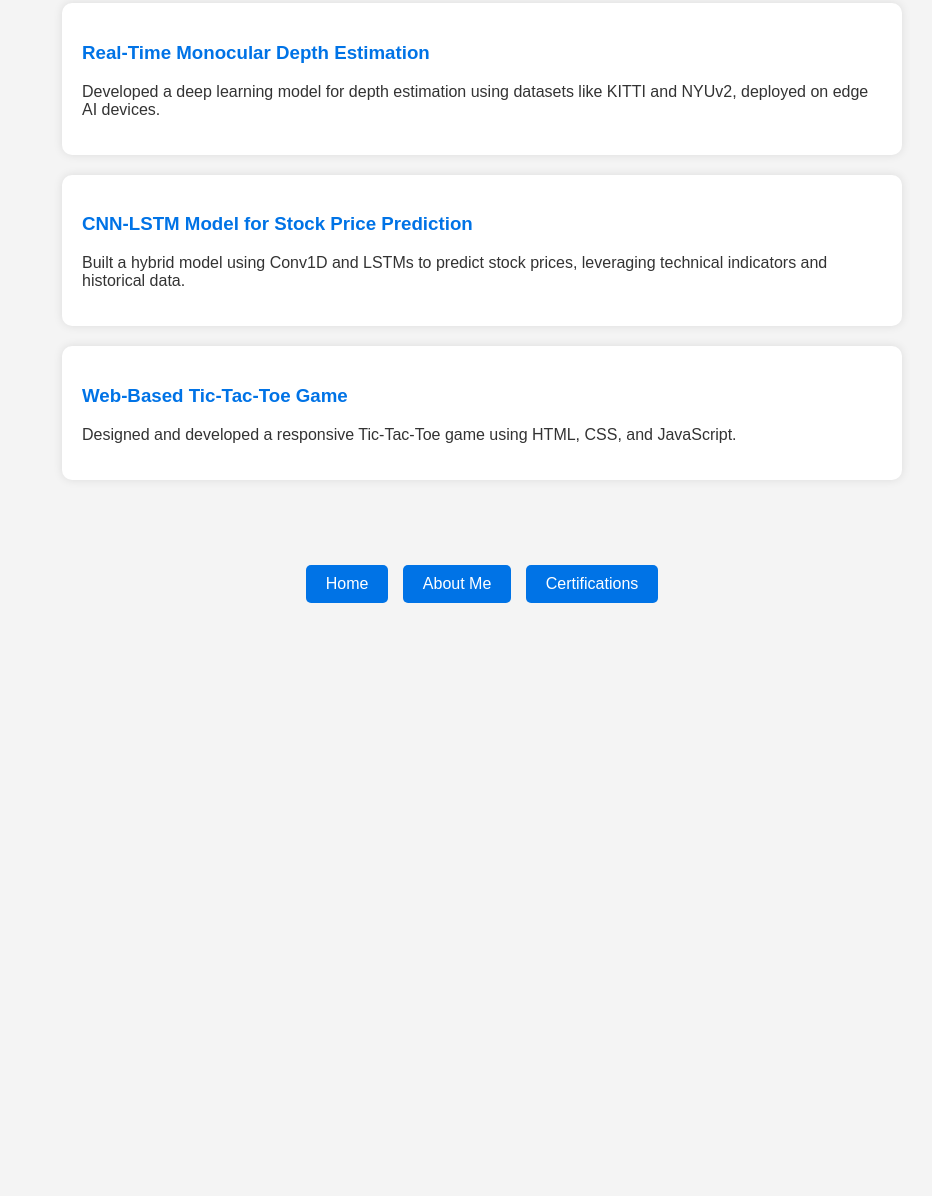
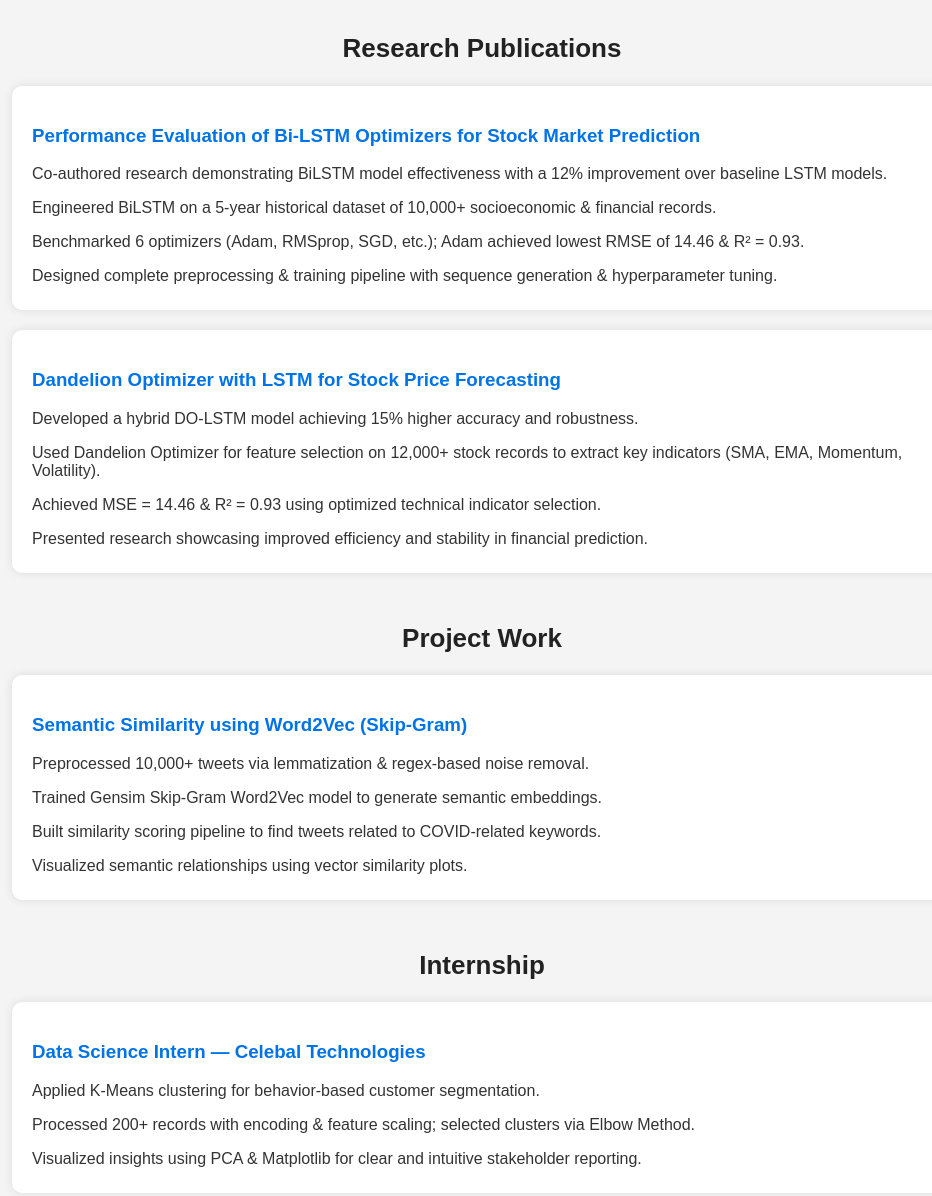
Before and after one commit to tanushree-dwibedi/Portfolio, a plain HTML site: page Project.html in a window 1280 px wide. Shown: the part 216-1412 px from the top of the page, without its empty margins (158-1090 px from the left). Before the commit the page ends 844 px from the top, so only its background shows below. Drawn offline with Linux system fonts and the light colour scheme.

Commit message:
Enhance Project.html with new content sections
Added sections for Research Publications, Project Work, and Internship with detailed descriptions of projects and experiences.

```diff
--- a/Project.html
+++ b/Project.html
@@ -25,9 +25,9 @@
             background: white;
             padding: 20px;
             margin: 20px auto;
-            max-width: 800px;
+            max-width: 900px;
             border-radius: 10px;
-            box-shadow: 0 0 10px rgba(0, 0, 0, 0.1);
+            box-shadow: 0 0 10px rgba(0,0,0,0.1);
             text-align: left;
         }
         .project-card h3 {
@@ -35,6 +35,7 @@
         }
         .project-card p {
             color: #333;
+            margin-bottom: 5px;
         }
         nav {
             margin: 20px 0;
@@ -51,34 +52,70 @@
         nav a:hover {
             background-color: #005bb5;
         }
+        .section-title {
+            margin-top: 50px;
+            color: #222;
+            font-size: 26px;
+        }
     </style>
 </head>
 <body>
+
     <header>
         <h1>My Projects</h1>
     </header>
 
     <div class="container">
+
+        <!-- Research Publications Section -->
+        <h2 class="section-title">Research Publications</h2>
+
         <div class="project-card">
-            <h3>Real-Time Monocular Depth Estimation</h3>
-            <p>Developed a deep learning model for depth estimation using datasets like KITTI and NYUv2, deployed on edge AI devices.</p>
+            <h3>Performance Evaluation of Bi-LSTM Optimizers for Stock Market Prediction</h3>
+            <p>Co-authored research demonstrating BiLSTM model effectiveness with a 12% improvement over baseline LSTM models.</p>
+            <p>Engineered BiLSTM on a 5-year historical dataset of 10,000+ socioeconomic & financial records.</p>
+            <p>Benchmarked 6 optimizers (Adam, RMSprop, SGD, etc.); Adam achieved lowest RMSE of 14.46 & R² = 0.93.</p>
+            <p>Designed complete preprocessing & training pipeline with sequence generation & hyperparameter tuning.</p>
         </div>
 
         <div class="project-card">
-            <h3>CNN-LSTM Model for Stock Price Prediction</h3>
-            <p>Built a hybrid model using Conv1D and LSTMs to predict stock prices, leveraging technical indicators and historical data.</p>
+            <h3>Dandelion Optimizer with LSTM for Stock Price Forecasting</h3>
+            <p>Developed a hybrid DO-LSTM model achieving 15% higher accuracy and robustness.</p>
+            <p>Used Dandelion Optimizer for feature selection on 12,000+ stock records to extract key indicators (SMA, EMA, Momentum, Volatility).</p>
+            <p>Achieved MSE = 14.46 & R² = 0.93 using optimized technical indicator selection.</p>
+            <p>Presented research showcasing improved efficiency and stability in financial prediction.</p>
         </div>
 
+
+        <!-- Project Work Section -->
+        <h2 class="section-title">Project Work</h2>
+
         <div class="project-card">
-            <h3>Web-Based Tic-Tac-Toe Game</h3>
-            <p>Designed and developed a responsive Tic-Tac-Toe game using HTML, CSS, and JavaScript.</p>
+            <h3>Semantic Similarity using Word2Vec (Skip-Gram)</h3>
+            <p>Preprocessed 10,000+ tweets via lemmatization & regex-based noise removal.</p>
+            <p>Trained Gensim Skip-Gram Word2Vec model to generate semantic embeddings.</p>
+            <p>Built similarity scoring pipeline to find tweets related to COVID-related keywords.</p>
+            <p>Visualized semantic relationships using vector similarity plots.</p>
         </div>
+
+
+        <!-- Internship Section -->
+        <h2 class="section-title">Internship</h2>
+
+        <div class="project-card">
+            <h3>Data Science Intern — Celebal Technologies</h3>
+            <p>Applied K-Means clustering for behavior-based customer segmentation.</p>
+            <p>Processed 200+ records with encoding & feature scaling; selected clusters via Elbow Method.</p>
+            <p>Visualized insights using PCA & Matplotlib for clear and intuitive stakeholder reporting.</p>
+        </div>
+
     </div>
 
     <nav>
         <a href="index.html">Home</a>
         <a href="AboutMe.html">About Me</a>
         <a href="Certification.html">Certifications</a>
-           </nav>
+    </nav>
+
 </body>
 </html>
```
